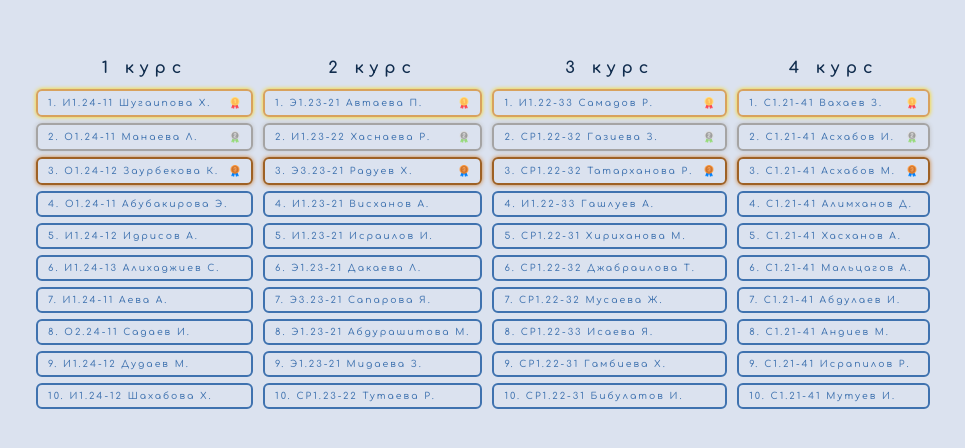
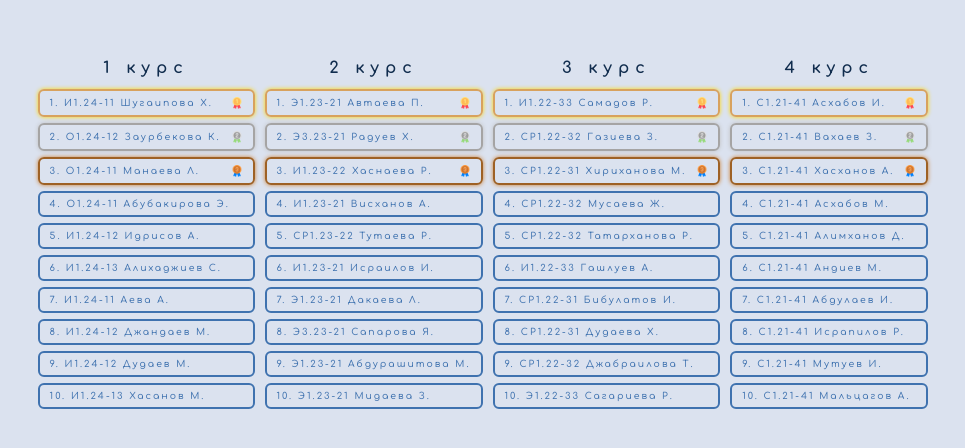
Before and after one commit to altairmsr/ggkit_dashboard, a React (Vite) app: page / in a window 1280 px wide. Shown: the part 166-614 px from the top of the page, without its empty margins (157-1122 px from the left). Built offline with nearby package versions, Linux system fonts and the light colour scheme.

Commit message:
UPD info 09.02.2025

```diff
--- a/src/data/course1.js
+++ b/src/data/course1.js
@@ -8,15 +8,15 @@ const course1 = [
 	},
 	{
 		id: 1,
-		group: "О1.24-11",
-		name: "Манаева Л.",
+		group: "О1.24-12",
+		name: "Заурбекова К.",
 		img: "silver",
 		pos: "silver",
 	},
 	{
 		id: 2,
-		group: "О1.24-12",
-		name: "Заурбекова К.",
+		group: "О1.24-11",
+		name: "Манаева Л.",
 		img: "bronze",
 		pos: "bronze",
 	},
@@ -46,8 +46,8 @@ const course1 = [
 	},
 	{
 		id: 7,
-		group: "О2.24-11",
-		name: "Садаев И.",
+		group: "И1.24-12",
+		name: "Джандаев М.",
 		pos: "regular",
 	},
 	{
@@ -58,8 +58,8 @@ const course1 = [
 	},
 	{
 		id: 9,
-		group: "И1.24-12",
-		name: "Шахабова Х.",
+		group: "И1.24-13",
+		name: "Хасанов М.",
 		pos: "regular",
 	},
 ];
--- a/src/data/course2.js
+++ b/src/data/course2.js
@@ -8,15 +8,15 @@ const course2 = [
 	},
 	{
 		id: 1,
-		group: "И1.23-22",
-		name: "Хаснаева Р.",
+		group: "Э3.23-21",
+		name: "Радуев Х.",
 		img: "silver",
 		pos: "silver",
 	},
 	{
 		id: 2,
-		group: "Э3.23-21",
-		name: "Радуев Х.",
+		group: "И1.23-22",
+		name: "Хаснаева Р.",
 		img: "bronze",
 		pos: "bronze",
 	},
@@ -28,38 +28,38 @@ const course2 = [
 	},
 	{
 		id: 4,
+		group: "СР1.23-22",
+		name: "Тутаева Р.",
+		pos: "regular",
+	},
+	{
+		id: 5,
 		group: "И1.23-21",
 		name: "Исраилов И.",
 		pos: "regular",
 	},
 	{
-		id: 5,
+		id: 6,
 		group: "Э1.23-21",
 		name: "Дакаева Л.",
 		pos: "regular",
 	},
 	{
-		id: 6,
+		id: 7,
 		group: "Э3.23-21",
 		name: "Сапарова Я.",
 		pos: "regular",
 	},
 	{
-		id: 7,
+		id: 8,
 		group: "Э1.23-21",
 		name: "Абдурашитова М.",
 		pos: "regular",
 	},
 	{
-		id: 8,
+		id: 9,
 		group: "Э1.23-21",
 		name: "Мидаева З.",
-		pos: "regular",
-	},
-	{
-		id: 9,
-		group: "СР1.23-22",
-		name: "Тутаева Р.",
 		pos: "regular",
 	},
 ];
--- a/src/data/course3.js
+++ b/src/data/course3.js
@@ -15,51 +15,51 @@ const course3 = [
 	},
 	{
 		id: 2,
-		group: "СР1.22-32",
-		name: "Татарханова Р.",
+		group: "СР1.22-31",
+		name: "Хириханова М.",
 		img: "bronze",
 		pos: "bronze",
 	},
 	{
 		id: 3,
+		group: "СР1.22-32",
+		name: "Мусаева Ж.",
+		pos: "regular",
+	},
+	{
+		id: 4,
+		group: "СР1.22-32",
+		name: "Татарханова Р.",
+		pos: "regular",
+	},
+	{
+		id: 5,
 		group: "И1.22-33",
 		name: "Гашлуев А.",
 		pos: "regular",
 	},
 	{
-		id: 4,
+		id: 6,
 		group: "СР1.22-31",
-		name: "Хириханова М.",
+		name: "Бибулатов И.",
 		pos: "regular",
 	},
 	{
-		id: 5,
+		id: 7,
+		group: "СР1.22-31",
+		name: "Дудаева Х.",
+		pos: "regular",
+	},
+	{
+		id: 8,
 		group: "СР1.22-32",
 		name: "Джабраилова Т.",
 		pos: "regular",
 	},
 	{
-		id: 6,
-		group: "СР1.22-32",
-		name: "Мусаева Ж.",
-		pos: "regular",
-	},
-	{
-		id: 7,
-		group: "СР1.22-33",
-		name: "Исаева Я.",
-		pos: "regular",
-	},
-	{
-		id: 8,
-		group: "СР1.22-31",
-		name: "Гамбиева Х.",
-		pos: "regular",
-	},
-	{
 		id: 9,
-		group: "СР1.22-31",
-		name: "Бибулатов И.",
+		group: "Э1.22-33",
+		name: "Сагариева Р.",
 		pos: "regular",
 	},
 ];
--- a/src/data/course4.js
+++ b/src/data/course4.js
@@ -2,40 +2,40 @@ const course4 = [
 	{
 		id: 0,
 		group: "С1.21-41",
-		name: "Вахаев З.",
+		name: "Асхабов И.",
 		img: "gold",
 		pos: "gold",
 	},
 	{
 		id: 1,
 		group: "С1.21-41",
-		name: "Асхабов И.",
+		name: "Вахаев З.",
 		img: "silver",
 		pos: "silver",
 	},
 	{
 		id: 2,
 		group: "С1.21-41",
-		name: "Асхабов М.",
+		name: "Хасханов А.",
 		img: "bronze",
 		pos: "bronze",
 	},
 	{
 		id: 3,
 		group: "С1.21-41",
-		name: "Алимханов Д.",
+		name: "Асхабов М.",
 		pos: "regular",
 	},
 	{
 		id: 4,
 		group: "С1.21-41",
-		name: "Хасханов А.",
+		name: "Алимханов Д.",
 		pos: "regular",
 	},
 	{
 		id: 5,
 		group: "С1.21-41",
-		name: "Мальцагов А.",
+		name: "Андиев М.",
 		pos: "regular",
 	},
 	{
@@ -47,19 +47,19 @@ const course4 = [
 	{
 		id: 7,
 		group: "С1.21-41",
-		name: "Андиев М.",
+		name: "Исрапилов Р.",
 		pos: "regular",
 	},
 	{
 		id: 8,
 		group: "С1.21-41",
-		name: "Исрапилов Р.",
+		name: "Мутуев И.",
 		pos: "regular",
 	},
 	{
 		id: 9,
 		group: "С1.21-41",
-		name: "Мутуев И.",
+		name: "Мальцагов А.",
 		pos: "regular",
 	},
 ];
--- a/src/data/groupList.js
+++ b/src/data/groupList.js
@@ -7,13 +7,13 @@ const groupList = [
 	},
 	{
 		id: 1,
-		group: "О6.24-11",
+		group: "О5.24-11",
 		img: "silver",
 		pos: "silver",
 	},
 	{
 		id: 2,
-		group: "О5.24-11",
+		group: "О6.24-11",
 		img: "bronze",
 		pos: "bronze",
 	},
@@ -24,7 +24,7 @@ const groupList = [
 	},
 	{
 		id: 4,
-		group: "И1.23-21",
+		group: "СР1.22-31",
 		pos: "regular",
 	},
 ];
```
Also changed, not shown: src/main.jsx (+4 -4 lines).
